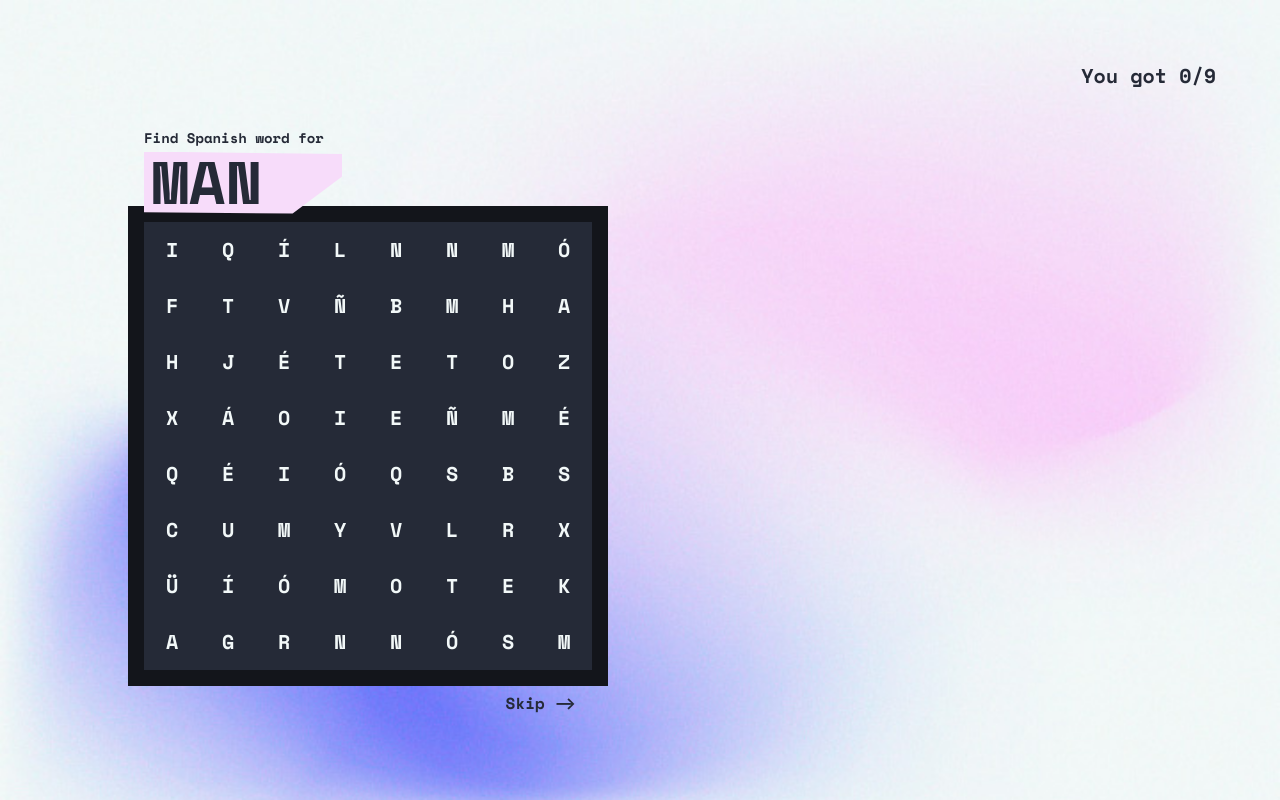
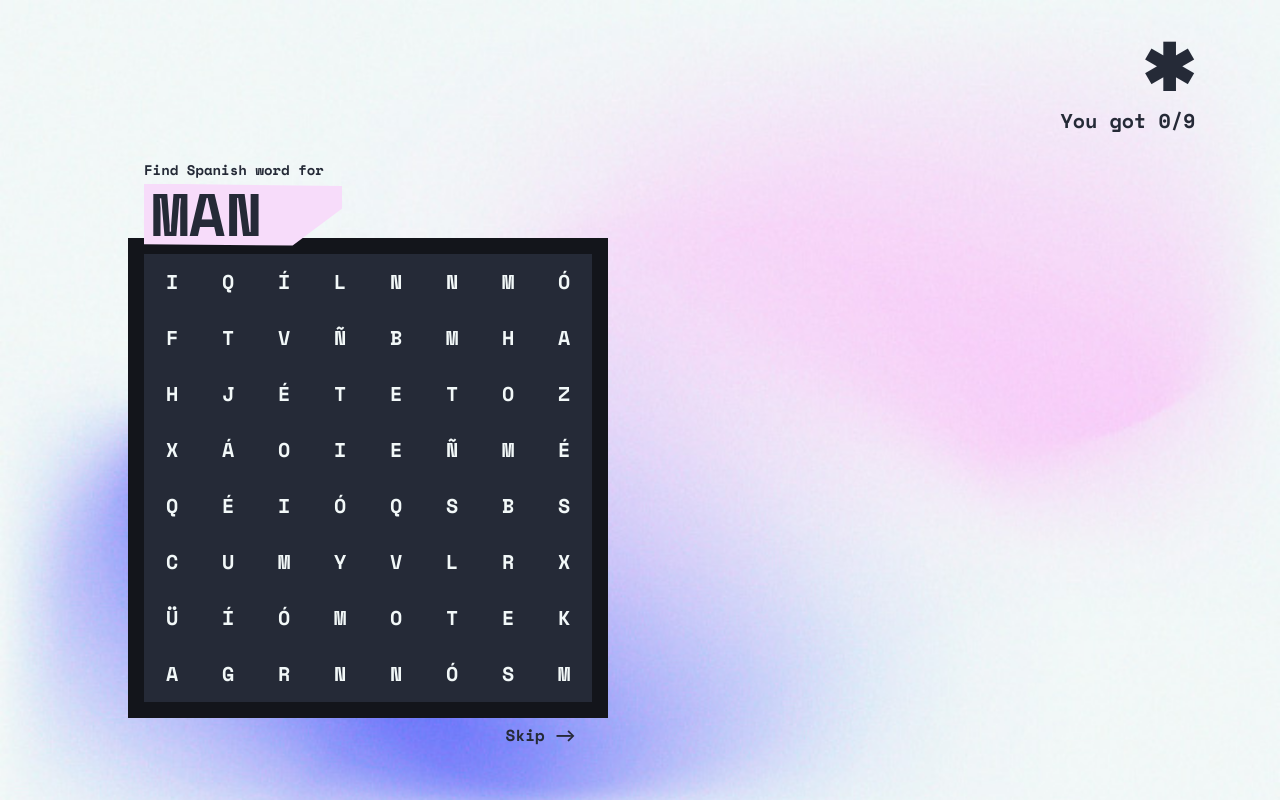
Before and after one commit to hesambayat/traducir, a React (Create React App) app: page / in a window 1280 px wide. Built offline with nearby package versions, Linux system fonts and the light colour scheme.

Commit message:
:recycle: Add hint toggle

```diff
--- a/src/pages/Home/index.tsx
+++ b/src/pages/Home/index.tsx
@@ -15,7 +15,7 @@ export const Home = () => {
   return (
     <div className="home">
       <header>
-        <h4 className="home__score">You got {total - remaining}/{total}</h4>
+        <button className="home__score"><span>&#10033;</span> You got {total - remaining}/{total}</button>
       </header>
       <main>
         <h1 className="home__question">Find Spanish word for <span>{source.origin}</span></h1>
--- a/src/styles/components.css
+++ b/src/styles/components.css
@@ -10,7 +10,7 @@
   background: none;
   appearance: none;
   user-select: none;
-  color: var(--color-body);
+  color: inherit;
   will-change: color;
 }
 
--- a/src/styles/layouts.css
+++ b/src/styles/layouts.css
@@ -1,14 +1,14 @@
 /* Home */
 .home {
   position: relative;
-  padding-right: 10%;
-  padding-left: 10%;
+  padding-right: 10vw;
+  padding-left: 10vw;
 }
 
 .home header {
   position: fixed;
-  top: 5vw;
-  right: 5vw;
+  top: 4vw;
+  right: 6vw;
 }
 
 .home header h4 {
@@ -20,10 +20,31 @@
   width: fit-content;
 }
 
+.home__score {
+  display: flex;
+  flex-direction: column;
+  align-items: flex-end;
+  font-weight: var(--font-weight-bold);
+  font-size: 1.25rem;
+  line-height: 1.4;
+  padding: 0.5rem;
+  border: none;
+  color: inherit;
+  background: none;
+  appearance: none;
+  user-select: none;
+}
+
+.home__score span {
+  font-size: 4rem;
+  line-height: 0.25;
+  margin-bottom: 2rem;
+}
+
 .home__question {
   position: relative;
   font-size: 0.875rem;
-  margin: 8rem 0 -0.5rem 1rem;
+  margin: 10rem 0 -0.5rem 1rem;
   z-index: 2;
 }
 
```
